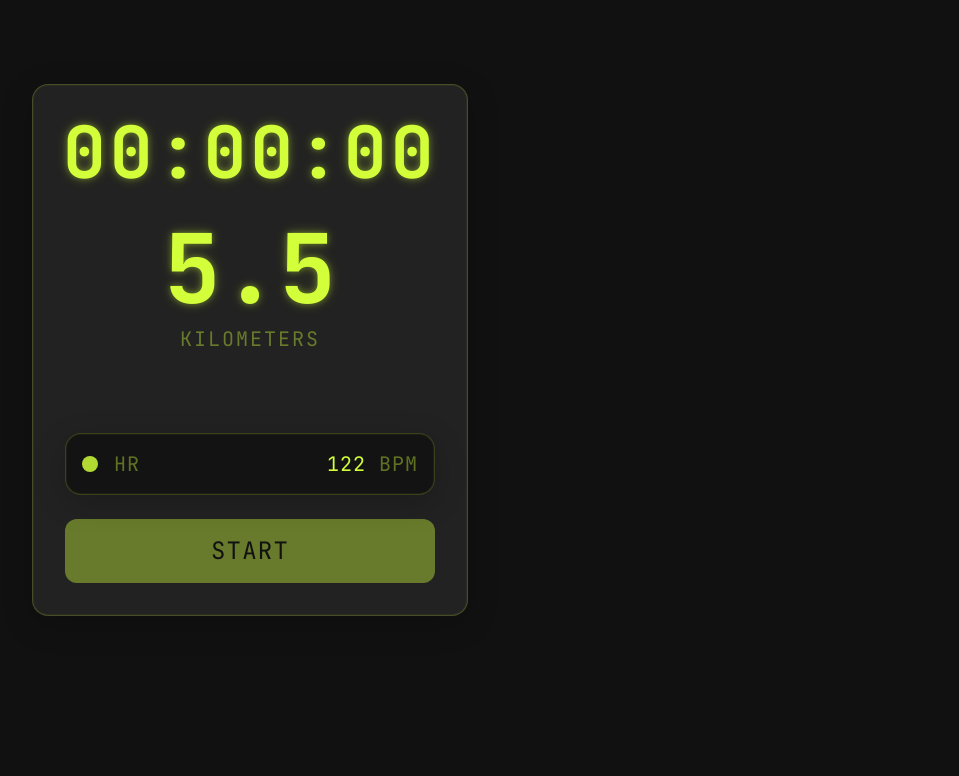
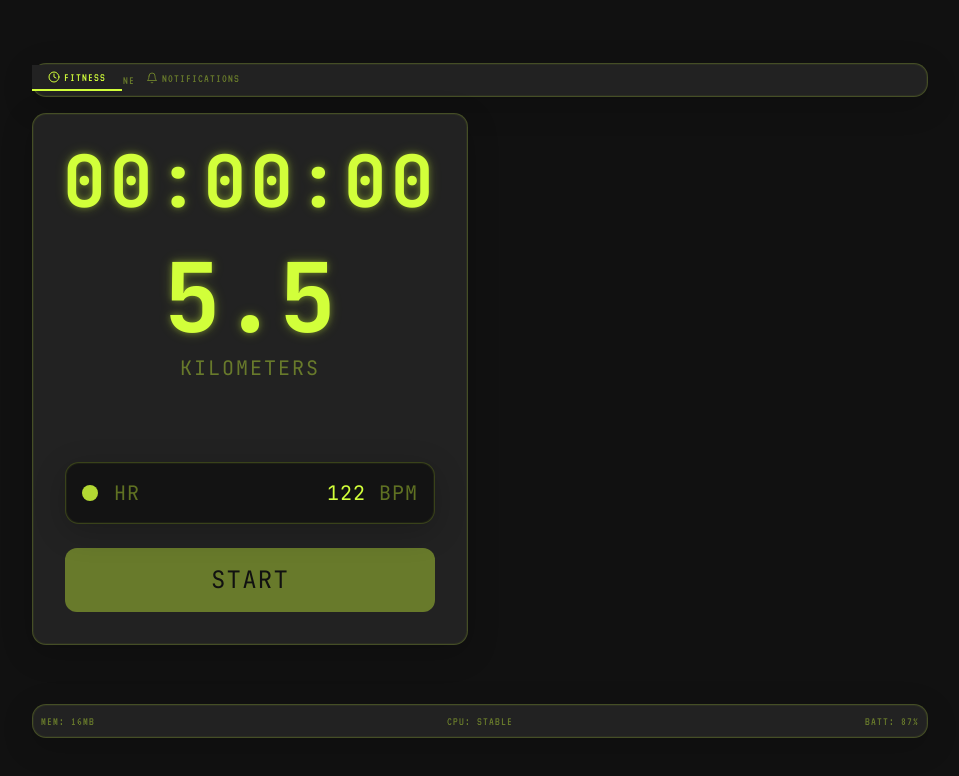
Before and after one commit to ruvnet/vibing, a React (Vite) app: page / in a window 1280 px wide. Shown: the top 776 px of the page, without its empty margins (160-1119 px from the left). Built offline with nearby package versions, Linux system fonts and the light colour scheme.

Commit message:
Implement console-style display
Implement 8bit embedded display, miscellaneous items, nav, animations and elements.

```diff
--- a/src/components/NotificationPanel.tsx
+++ b/src/components/NotificationPanel.tsx
@@ -1,19 +1,36 @@
 
 import React from 'react';
 import NotificationCard from './NotificationCard';
+import { Bell, Mail, Calendar, Settings } from 'lucide-react';
+import { ScrollArea } from './ui/scroll-area';
 
 const NotificationPanel: React.FC = () => {
   return (
-    <div className="cyber-card p-8 w-full max-w-md mx-auto h-full flex flex-col fade-in-delay-1 dot-matrix-container">
-      <h2 className="text-cyber-dim font-micro uppercase tracking-widest text-3xl mb-8">
+    <div className="cyber-card p-4 pt-2 w-full max-w-md mx-auto h-full flex flex-col fade-in-delay-1 dot-matrix-container relative overflow-hidden">
+      {/* Console Header Bar */}
+      <div className="console-header flex items-center justify-between mb-4 border-b border-cyber-dim/30 pb-2">
+        <div className="flex items-center">
+          <Bell className="h-4 w-4 text-cyber-neon mr-2 animate-pulse-slow" />
+          <h2 className="text-cyber-dim font-micro uppercase tracking-widest text-xl">
             NOTIFICATIONS
           </h2>
+        </div>
+        <div className="flex space-x-2">
+          <div className="h-2 w-2 rounded-full bg-cyber-neon animate-ping-slow"></div>
+          <div className="h-2 w-2 rounded-full bg-red-500"></div>
+          <div className="h-2 w-2 rounded-full bg-yellow-500"></div>
+        </div>
+      </div>
 
+      <ScrollArea className="pr-4 flex-1">
         {/* Email Section */}
         <div className="mb-6">
-        <h3 className="text-cyber-dim font-micro uppercase tracking-wider mb-3">
+          <div className="flex items-center mb-3">
+            <Mail className="h-3 w-3 text-cyber-dim mr-2" />
+            <h3 className="text-cyber-dim font-micro uppercase tracking-wider">
               EMAIL
             </h3>
+          </div>
           <NotificationCard
             type="email"
             title="LOVE YOUR WORK + NEW PROJECT REQUEST"
@@ -24,9 +41,12 @@ const NotificationPanel: React.FC = () => {
 
         {/* Calendar Section */}
         <div className="mb-6">
-        <h3 className="text-cyber-dim font-micro uppercase tracking-wider mb-3">
+          <div className="flex items-center mb-3">
+            <Calendar className="h-3 w-3 text-cyber-dim mr-2" />
+            <h3 className="text-cyber-dim font-micro uppercase tracking-wider">
               CALENDAR
             </h3>
+          </div>
           <NotificationCard
             type="calendar"
             title="TEAM WEEKLY SYNC"
@@ -37,9 +57,12 @@ const NotificationPanel: React.FC = () => {
 
         {/* System Section */}
         <div className="mb-6">
-        <h3 className="text-cyber-dim font-micro uppercase tracking-wider mb-3">
+          <div className="flex items-center mb-3">
+            <Settings className="h-3 w-3 text-cyber-dim mr-2" />
+            <h3 className="text-cyber-dim font-micro uppercase tracking-wider">
               SYSTEM
             </h3>
+          </div>
           <NotificationCard
             type="system"
             title="UPDATE FIRMWARE V 1.0.3"
@@ -47,6 +70,18 @@ const NotificationPanel: React.FC = () => {
             className="fade-in-delay-3"
           />
         </div>
+      </ScrollArea>
+
+      {/* Console Footer */}
+      <div className="mt-4 border-t border-cyber-dim/30 pt-2 text-[10px] font-micro text-cyber-dim/70 flex justify-between">
+        <span>SYSTEM OK</span>
+        <span className="blink-text">CONSOLE READY</span>
+        <span>v1.0.3</span>
+      </div>
+
+      {/* Screen Overlay Effects */}
+      <div className="screen-glitch absolute inset-0 pointer-events-none"></div>
+      <div className="screen-vignette absolute inset-0 pointer-events-none"></div>
     </div>
   );
 };
--- a/src/index.css
+++ b/src/index.css
@@ -1,4 +1,3 @@
-
 @import url('https://fonts.googleapis.com/css2?family=JetBrains+Mono:wght@300;400;500;600;700&display=swap');
 @import url('https://fonts.googleapis.com/css2?family=VT323&display=swap');
 @import url('https://fonts.googleapis.com/css2?family=Press+Start+2P&display=swap');
@@ -46,6 +45,11 @@
 
   html, body {
     @apply bg-cyber-black text-foreground h-full overflow-hidden antialiased;
+    background-image:
+      radial-gradient(rgba(210, 255, 58, 0.03) 1px, transparent 1px),
+      radial-gradient(rgba(210, 255, 58, 0.02) 1px, transparent 1px);
+    background-size: 50px 50px;
+    background-position: 0 0, 25px 25px;
   }
 
   #root {
@@ -53,7 +57,7 @@
   }
 
   .cyber-card {
-    @apply bg-cyber-darkgray rounded-2xl border border-cyber-dim/20 shadow-md overflow-hidden backdrop-blur-sm;
+    @apply bg-cyber-darkgray rounded-md border border-cyber-dim/20 shadow-md overflow-hidden backdrop-blur-sm;
     box-shadow: 0 8px 32px rgba(0, 0, 0, 0.2), inset 0 0 0 1px rgba(210, 255, 58, 0.05);
   }
 
@@ -62,7 +66,7 @@
   }
 
   .cyber-border {
-    @apply border border-cyber-dim/30 rounded-2xl;
+    @apply border border-cyber-dim/30 rounded-md;
   }
 
   /* Dot Matrix Overlay */
@@ -76,7 +80,7 @@
     position: absolute;
     inset: 0;
     background-image: radial-gradient(rgba(0, 0, 0, 0.3) 1px, transparent 1px);
-    background-size: 4px 4px;
+    background-size: 3px 3px;
     pointer-events: none;
     z-index: 1;
   }
@@ -91,7 +95,7 @@
     position: absolute;
     inset: 0;
     background-image: radial-gradient(rgba(0, 0, 0, 0.4) 1px, transparent 1px);
-    background-size: 3px 3px;
+    background-size: 2px 2px;
     pointer-events: none;
     z-index: 1;
   }
@@ -99,6 +103,108 @@
   .font-micro {
     font-family: 'VT323', 'Press Start 2P', 'JetBrains Mono', monospace;
     letter-spacing: 0px;
+  }
+
+  /* New 8-bit console screen effects */
+  .screen-vignette::after {
+    content: "";
+    position: absolute;
+    inset: 0;
+    box-shadow: inset 0 0 30px rgba(0, 0, 0, 0.5);
+    pointer-events: none;
+    z-index: 3;
+  }
+
+  .screen-glitch {
+    background: linear-gradient(
+      transparent 0%,
+      rgba(32, 128, 32, 0.02) 2%,
+      rgba(32, 128, 32, 0.02) 3%,
+      transparent 3%
+    );
+    background-size: 100% 8px;
+    z-index: 4;
+  }
+
+  .blink-text {
+    animation: blink 1.5s infinite step-end;
+  }
+
+  @keyframes blink {
+    0%, 100% { opacity: 1; }
+    50% { opacity: 0; }
+  }
+
+  .screen-flicker {
+    animation: flicker 6s infinite;
+  }
+
+  @keyframes flicker {
+    0%, 100% { opacity: 1; }
+    92% { opacity: 1; }
+    93% { opacity: 0.3; }
+    94% { opacity: 1; }
+    95% { opacity: 0.3; }
+    96% { opacity: 1; }
+    97% { opacity: 0.5; }
+    98% { opacity: 1; }
+  }
+
+  .animate-ping-slow {
+    animation: ping 4s cubic-bezier(0, 0, 0.2, 1) infinite;
+  }
+
+  .animate-pulse-slow {
+    animation: pulse 3s cubic-bezier(0.4, 0, 0.6, 1) infinite;
+  }
+
+  @keyframes ping {
+    75%, 100% {
+      transform: scale(1.5);
+      opacity: 0;
+    }
+  }
+
+  @keyframes pulse {
+    0%, 100% {
+      opacity: 1;
+    }
+    50% {
+      opacity: 0.5;
+    }
+  }
+
+  /* CRT scanline effect */
+  @keyframes scanline {
+    from {
+      transform: translateY(0);
+    }
+    to {
+      transform: translateY(100%);
+    }
+  }
+
+  .dot-matrix-container::after {
+    content: "";
+    position: absolute;
+    inset: 0;
+    background: linear-gradient(to bottom, transparent, rgba(32, 128, 32, 0.05) 50%, transparent);
+    background-size: 100% 4px;
+    animation: scanline 8s linear infinite;
+    pointer-events: none;
+    z-index: 2;
+  }
+
+  /* Old monitor interlaced lines effect */
+  .dot-matrix-container::before {
+    background-image:
+      repeating-linear-gradient(
+        transparent 0px,
+        transparent 1px,
+        rgba(0, 0, 0, 0.25) 1px,
+        rgba(0, 0, 0, 0.25) 2px
+      );
+    background-size: 100% 2px;
   }
 
   @keyframes fadeIn {
@@ -130,25 +236,4 @@
     animation: fadeIn 0.5s ease-out 0.3s forwards;
     opacity: 0;
   }
-
-  /* CRT scanline effect */
-  @keyframes scanline {
-    from {
-      transform: translateY(0);
-    }
-    to {
-      transform: translateY(100%);
-    }
-  }
-
-  .dot-matrix-container::after {
-    content: "";
-    position: absolute;
-    inset: 0;
-    background: linear-gradient(to bottom, transparent, rgba(0, 0, 0, 0.05) 50%, transparent);
-    background-size: 100% 4px;
-    animation: scanline 10s linear infinite;
-    pointer-events: none;
-    z-index: 2;
-  }
 }
--- a/src/pages/Index.tsx
+++ b/src/pages/Index.tsx
@@ -2,7 +2,7 @@
 import React, { useState } from 'react';
 import Timer from '@/components/Timer';
 import NotificationPanel from '@/components/NotificationPanel';
-import { ArrowLeft, ArrowRight } from 'lucide-react';
+import { ArrowLeft, ArrowRight, Bell, Clock } from 'lucide-react';
 
 const Index = () => {
   const [currentView, setCurrentView] = useState<'timer' | 'notifications'>('timer');
@@ -10,23 +10,63 @@ const Index = () => {
   return (
     <div className="min-h-screen bg-cyber-black flex flex-col items-center justify-center p-4 md:p-8 overflow-hidden">
       <div className="w-full max-w-4xl">
+        {/* Console header */}
+        <div className="cyber-card mb-4 p-2 flex justify-between items-center">
+          <div className="text-cyber-dim font-micro text-xs tracking-widest flex items-center">
+            <span className="inline-block h-2 w-2 bg-cyber-neon rounded-full mr-2 animate-pulse-slow"></span>
+            <span>SYSTEM ONLINE</span>
+          </div>
+          <div className="text-cyber-neon font-micro text-xs tracking-widest blink-text">
+            {new Date().toLocaleTimeString([], {hour: '2-digit', minute:'2-digit'})}
+          </div>
+        </div>
+
         <div className="grid grid-cols-1 md:grid-cols-2 gap-6 relative">
+          {/* Navigation Tabs for Desktop */}
+          <div className="absolute -top-12 hidden md:flex space-x-2 left-0">
+            <button
+              className={`px-4 py-1 font-micro text-xs uppercase tracking-widest transition-colors flex items-center ${
+                currentView === 'timer'
+                  ? 'bg-cyber-darkgray text-cyber-neon border-b-2 border-cyber-neon'
+                  : 'text-cyber-dim hover:text-cyber-neon'
+              }`}
+              onClick={() => setCurrentView('timer')}
+            >
+              <Clock className="w-3 h-3 mr-1" />
+              Fitness
+            </button>
+            <button
+              className={`px-4 py-1 font-micro text-xs uppercase tracking-widest transition-colors flex items-center ${
+                currentView === 'notifications'
+                  ? 'bg-cyber-darkgray text-cyber-neon border-b-2 border-cyber-neon'
+                  : 'text-cyber-dim hover:text-cyber-neon'
+              }`}
+              onClick={() => setCurrentView('notifications')}
+            >
+              <Bell className="w-3 h-3 mr-1" />
+              Notifications
+            </button>
+          </div>
+
           {/* Mobile Navigation */}
           <div className="absolute -top-12 left-0 right-0 flex justify-between items-center md:hidden">
             <button
-              className={`text-cyber-dim hover:text-cyber-neon transition-colors ${currentView === 'notifications' ? 'visible' : 'invisible'}`}
+              className={`text-cyber-dim hover:text-cyber-neon transition-colors font-micro flex items-center ${currentView === 'notifications' ? 'visible' : 'invisible'}`}
               onClick={() => setCurrentView('timer')}
             >
-              <ArrowLeft className="w-6 h-6" />
+              <ArrowLeft className="w-4 h-4 mr-1" />
+              <span className="text-xs uppercase">Fitness</span>
             </button>
-            <span className="text-cyber-dim font-mono uppercase tracking-widest">
-              {currentView === 'timer' ? 'FITNESS' : 'NOTIFICATIONS'}
-            </span>
+            <div className="flex space-x-1">
+              <div className={`h-2 w-2 rounded-full ${currentView === 'timer' ? 'bg-cyber-neon' : 'bg-cyber-dim/30'}`}></div>
+              <div className={`h-2 w-2 rounded-full ${currentView === 'notifications' ? 'bg-cyber-neon' : 'bg-cyber-dim/30'}`}></div>
+            </div>
             <button
-              className={`text-cyber-dim hover:text-cyber-neon transition-colors ${currentView === 'timer' ? 'visible' : 'invisible'}`}
+              className={`text-cyber-dim hover:text-cyber-neon transition-colors font-micro flex items-center ${currentView === 'timer' ? 'visible' : 'invisible'}`}
               onClick={() => setCurrentView('notifications')}
             >
-              <ArrowRight className="w-6 h-6" />
+              <span className="text-xs uppercase">Notifications</span>
+              <ArrowRight className="w-4 h-4 ml-1" />
             </button>
           </div>
 
@@ -40,6 +80,19 @@ const Index = () => {
             <NotificationPanel />
           </div>
         </div>
+
+        {/* Console footer */}
+        <div className="cyber-card mt-4 p-2 flex justify-between items-center">
+          <div className="text-cyber-dim font-micro text-xs tracking-widest">
+            MEM: 16MB
+          </div>
+          <div className="text-cyber-dim font-micro text-xs tracking-widest">
+            CPU: STABLE
+          </div>
+          <div className="text-cyber-dim font-micro text-xs tracking-widest">
+            BATT: 87%
+          </div>
+        </div>
       </div>
     </div>
   );
```
Also changed, not shown: src/components/NotificationCard.tsx (+31 -7 lines). Lines whose indentation alone changed are shown as unchanged.
